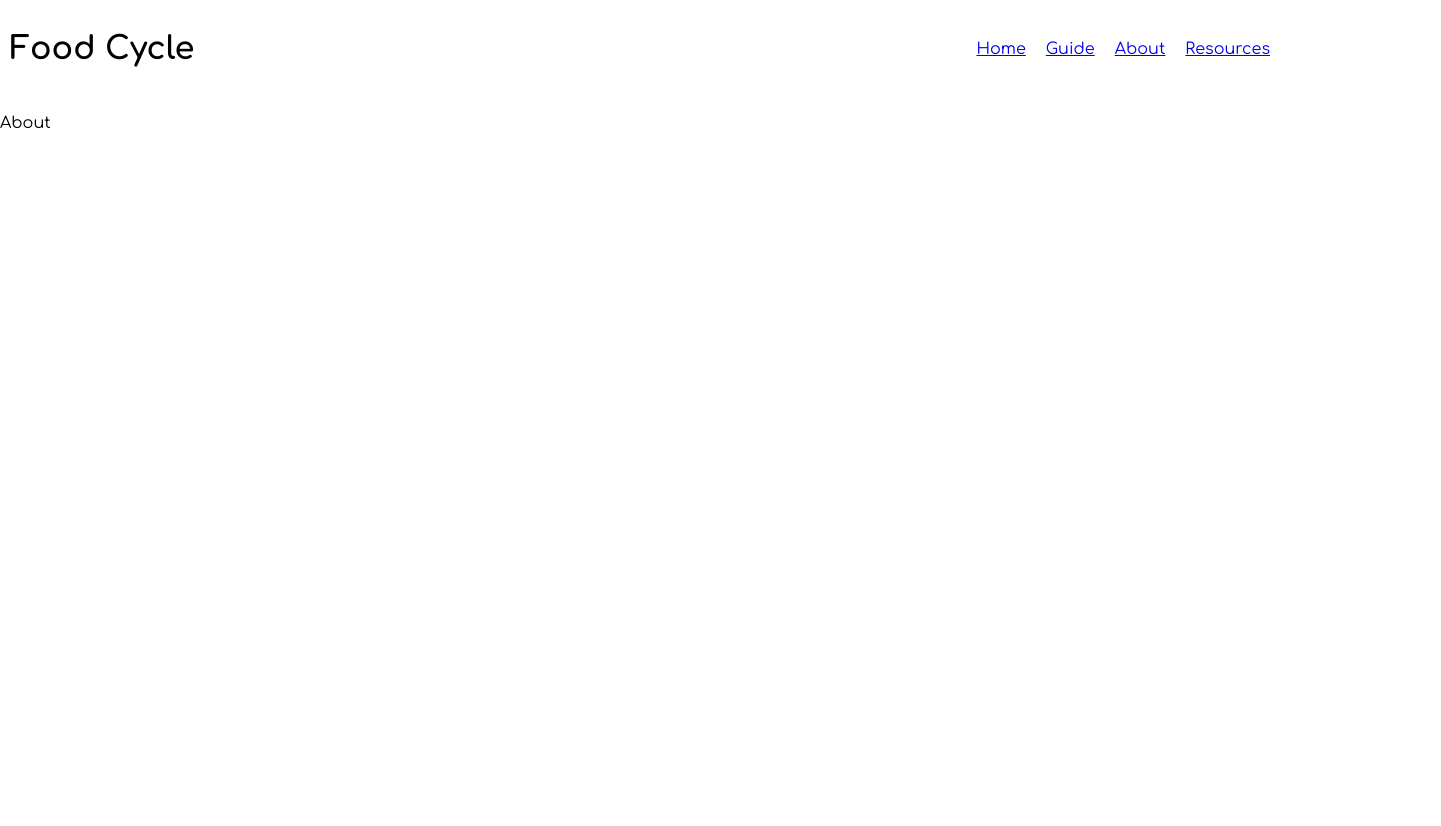
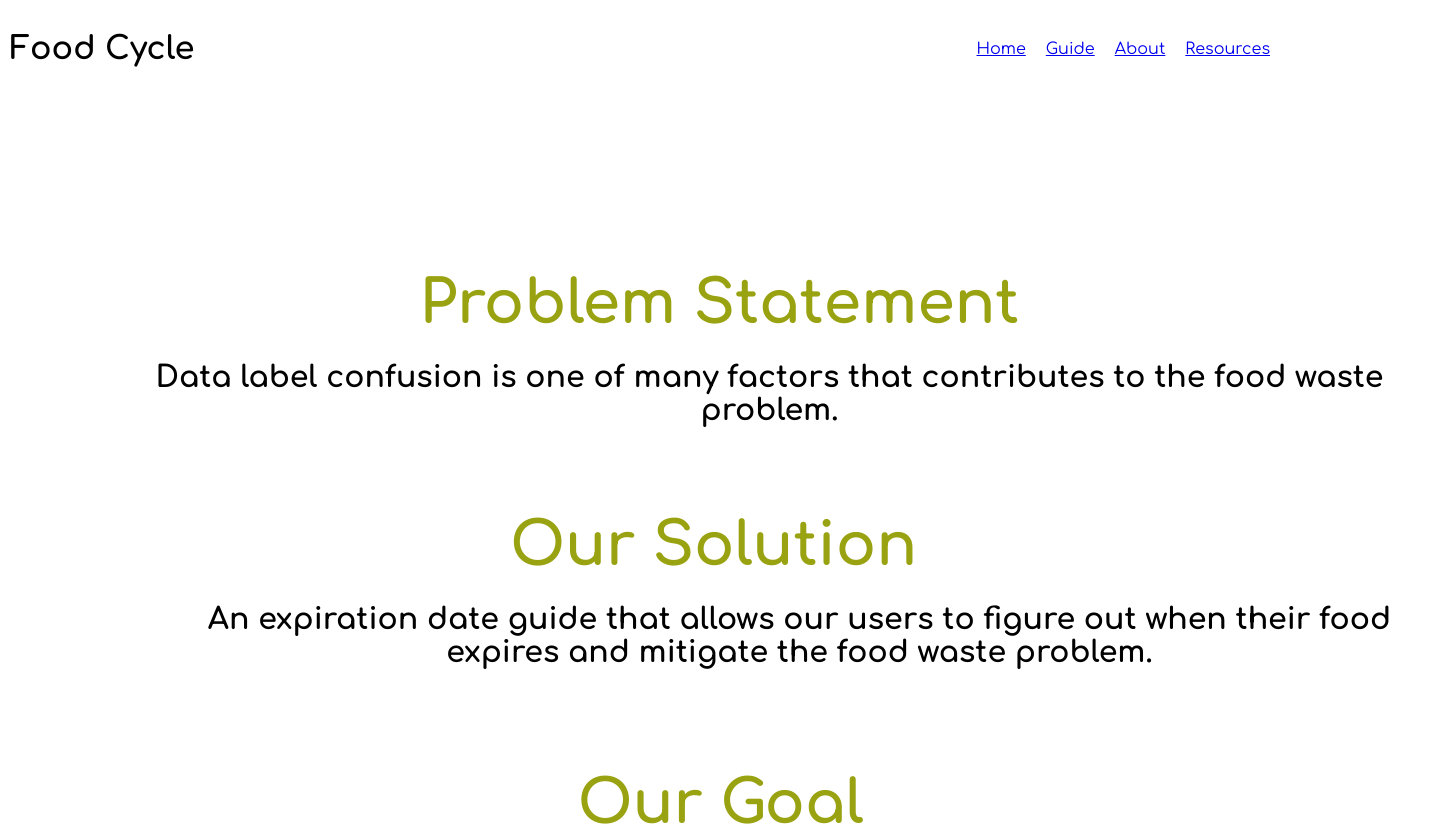
Before and after one commit to UW-INFO442-AU21/group1-jeremys-goats, a React (Create React App) app: page /about in a window 1280 px wide. Shown: the top 826 px of the page, 1441 px wide, since content can reach past the window. Before the commit the page ends 800 px from the top, so only its background shows below. Built offline with nearby package versions, Linux system fonts and the light colour scheme.

Commit message:
about page update

```diff
--- a/src/App.css
+++ b/src/App.css
@@ -67,3 +67,106 @@ Note: Beware of modifying this element as it can break the animations - you shou
 .bm-overlay {
   background: rgba(0, 0, 0, 0.3);
 }
+
+/* About page text in order from header to subtext */
+.About-PageTxt {
+  position: absolute;
+  width: 1339px;
+  height: 211px;
+  left: 50px;
+  top: 231px;
+
+  font-family: Comfortaa;
+  font-style: normal;
+  font-weight: bold;
+  font-size: 40px;
+  line-height: 45px;
+  text-align: center;
+  color: #99A210;
+}
+
+.problem {
+  position: absolute;
+  width: 1339px;
+  height: 211px;
+  left: 50px;
+  top: 100px;
+
+  font-family: Comfortaa;
+  font-style: normal;
+  font-weight: bold;
+  font-size: 30px;
+  line-height: 33px;
+  text-align: center;
+
+  color: #000000;
+  }
+
+.Our-SolutionTxt {
+  position: absolute;
+  width: 1255px;
+  height: 119px;
+  left: 86px;
+  top: 473px;
+
+  font-family: Comfortaa;
+  font-style: normal;
+  font-weight: bold;
+  font-size: 40px;
+  line-height: 45px;
+  text-align: center;
+
+  color: #99A210;
+  }
+
+.solution {
+  position: absolute;
+  width: 1255px;
+  height: 119px;
+  left: 86px;
+  top: 100px;
+
+  font-family: Comfortaa;
+  font-style: normal;
+  font-weight: bold;
+  font-size: 30px;
+  line-height: 33px;
+  text-align: center;
+
+  color: #000000;
+  }
+
+
+.GoalTxt {
+  position: absolute;
+  width: 1339px;
+  height: 243px;
+  left: 51px;
+  top: 731px;
+
+  font-family: Comfortaa;
+  font-style: normal;
+  font-weight: bold;
+  font-size: 40px;
+  line-height: 45px;
+  text-align: center;
+
+  color: #99A210;;
+    }
+
+.goal {
+  position: absolute;
+  width: 1339px;
+  height: 243px;
+  left: 51px;
+  top: 100px;
+  font-family: Comfortaa;
+  font-style: normal;
+  font-weight: bold;
+  font-size: 30px;
+  line-height: 33px;
+  text-align: center;
+
+  color: #000000;
+
+    }
--- a/src/Pages/About.jsx
+++ b/src/Pages/About.jsx
@@ -1,9 +1,38 @@
 const About = () => {
     return (
-        <div>
-            <p>About</p>
+<div>
+            <div className="flex-container">
+                <section className="flex-item">
+                    <div className="About-PageTxt">
+                    <header>
+                        <h2>Problem Statement</h2>
+                    </header>
+                         <p className="problem">
+                        Data label confusion is one of many factors that contributes to the food waste problem.
+                        </p>
+                     </div>
+
+                    <div className="Our-SolutionTxt">
+                    <header>
+                        <h2>Our Solution</h2>
+                    </header>
+                        <p className="solution">
+                        An expiration date guide that allows our users to figure out when their food expires and mitigate the food waste problem.
+                        </p>
+                    </div>
+
+                    <div className="GoalTxt">
+                    <header>
+                        <h2>Our Goal</h2>
+                    </header>
+                        <p className="goal">
+                        Our goal is to potentially reduce the amount of food that goes to waste.
+                        </p>
+                    </div>
+            </section>
+           </div>
         </div>
-    )
+    );
 }
 
 export default About;
```
